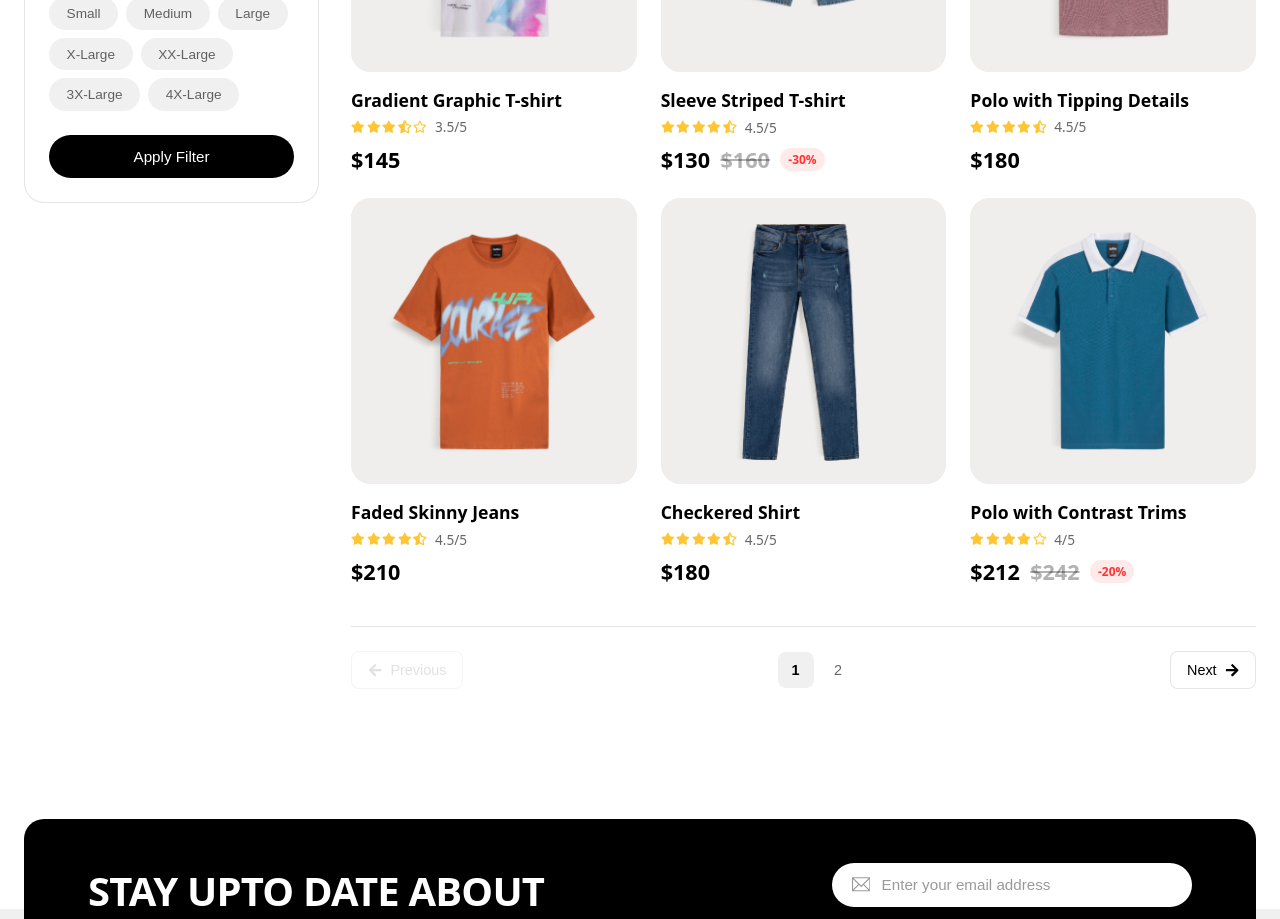
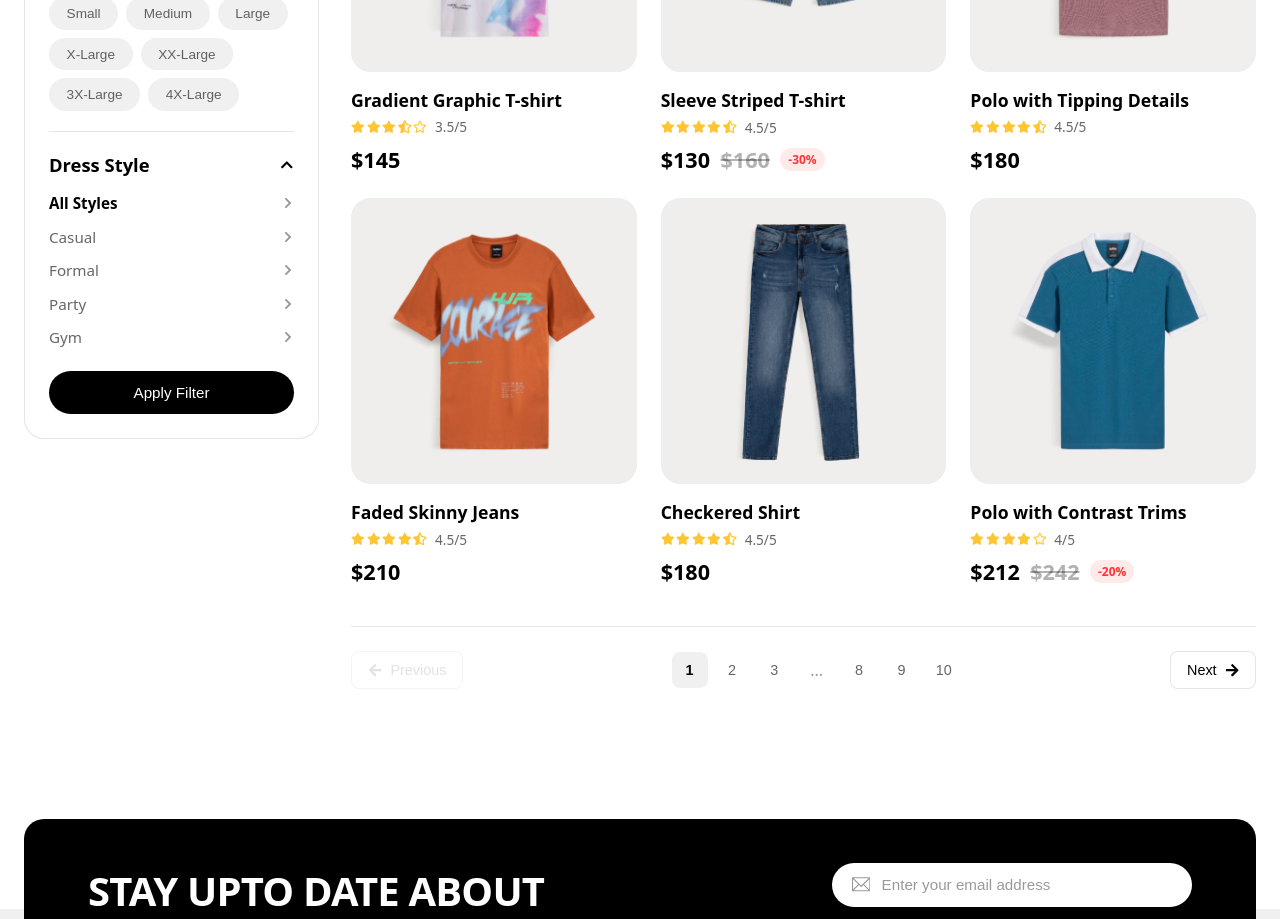
Before and after one commit to kazmiprostitchstudio-tech/react-assignment, a React (Vite) app: page /shop in a window 1280 px wide. Shown: the part 900-1819 px from the top of the page. Built offline with nearby package versions, Linux system fonts and the light colour scheme.

Commit message:
all code issue resolve

```diff
--- a/src/pages/Category/Category.css
+++ b/src/pages/Category/Category.css
@@ -536,3 +536,13 @@
     display: none;
   }
 }
+.pagination-dots {
+  display: flex;
+  align-items: center;
+  justify-content: center;
+  width: 36px;
+  height: 36px;
+  color: rgba(0, 0, 0, 0.4);
+  font-size: 1rem;
+  user-select: none;
+}
--- a/src/pages/Category/Category.jsx
+++ b/src/pages/Category/Category.jsx
@@ -29,12 +29,12 @@ import rel2 from "../../assets/related/related-2.png";
 import rel3 from "../../assets/related/related-3.png";
 import rel4 from "../../assets/related/related-4.png";
 
-// Comprehensive Dataset for Filtering
 const CATEGORY_PRODUCTS = [
   {
     id: "gradient-graphic-tshirt",
     title: "Gradient Graphic T-shirt",
     category: "T-shirts",
+    style: "Casual",
     image: rel2,
     price: 145,
     originalPrice: null,
@@ -48,6 +48,7 @@ const CATEGORY_PRODUCTS = [
     id: "polo-tipping-details",
     title: "Polo with Tipping Details",
     category: "Shirts",
+    style: "Formal",
     image: rel3,
     price: 180,
     originalPrice: null,
@@ -61,6 +62,7 @@ const CATEGORY_PRODUCTS = [
     id: "black-striped-tshirt",
     title: "Black Striped T-shirt",
     category: "T-shirts",
+    style: "Casual",
     image: rel4,
     price: 120,
     originalPrice: 150,
@@ -74,6 +76,7 @@ const CATEGORY_PRODUCTS = [
     id: "skinny-fit-jeans",
     title: "Skinny Fit Jeans",
     category: "Jeans",
+    style: "Party",
     image: p2,
     price: 240,
     originalPrice: 260,
@@ -87,6 +90,7 @@ const CATEGORY_PRODUCTS = [
     id: "checkered-shirt",
     title: "Checkered Shirt",
     category: "Shirts",
+    style: "Formal",
     image: p3,
     price: 180,
     originalPrice: null,
@@ -100,6 +104,7 @@ const CATEGORY_PRODUCTS = [
     id: "sleeve-striped-tshirt",
     title: "Sleeve Striped T-shirt",
     category: "T-shirts",
+    style: "Gym",
     image: p4,
     price: 130,
     originalPrice: 160,
@@ -113,6 +118,7 @@ const CATEGORY_PRODUCTS = [
     id: "vertical-striped-shirt",
     title: "Vertical Striped Shirt",
     category: "Shirts",
+    style: "Casual",
     image: p5,
     price: 212,
     originalPrice: 232,
@@ -126,6 +132,7 @@ const CATEGORY_PRODUCTS = [
     id: "courage-graphic-tshirt",
     title: "Courage Graphic T-shirt",
     category: "T-shirts",
+    style: "Casual",
     image: p6,
     price: 145,
     originalPrice: null,
@@ -139,6 +146,7 @@ const CATEGORY_PRODUCTS = [
     id: "loose-fit-bermuda-shorts",
     title: "Loose Fit Bermuda Shorts",
     category: "Shorts",
+    style: "Gym",
     image: p7,
     price: 80,
     originalPrice: null,
@@ -152,6 +160,7 @@ const CATEGORY_PRODUCTS = [
     id: "polo-contrast-trims",
     title: "Polo with Contrast Trims",
     category: "Shirts",
+    style: "Formal",
     image: rel1,
     price: 212,
     originalPrice: 242,
@@ -165,6 +174,7 @@ const CATEGORY_PRODUCTS = [
     id: "tshirt-tape-details",
     title: "T-shirt with Tape Details",
     category: "T-shirts",
+    style: "Casual",
     image: p1,
     price: 120,
     originalPrice: null,
@@ -178,6 +188,7 @@ const CATEGORY_PRODUCTS = [
     id: "faded-skinny-jeans",
     title: "Faded Skinny Jeans",
     category: "Jeans",
+    style: "Party",
     image: p8,
     price: 210,
     originalPrice: null,
@@ -190,6 +201,7 @@ const CATEGORY_PRODUCTS = [
 ];
 
 const CATEGORIES_LIST = ["T-shirts", "Shorts", "Shirts", "Hoodie", "Jeans"];
+const DRESS_STYLES = ["Casual", "Formal", "Party", "Gym"];
 const COLORS_LIST = [
   { id: "green", hex: "#00C12B" },
   { id: "red", hex: "#F50606" },
@@ -221,22 +233,21 @@ function StarRating({ rating }) {
 }
 
 function Category() {
-  // Filter States
   const [selectedCategory, setSelectedCategory] = useState("All");
+  const [selectedDressStyle, setSelectedDressStyle] = useState("All");
   const [maxPrice, setMaxPrice] = useState(250);
   const [selectedColor, setSelectedColor] = useState(null);
   const [selectedSize, setSelectedSize] = useState(null);
   const [sortBy, setSortBy] = useState("popular");
   const [mobileFilterOpen, setMobileFilterOpen] = useState(false);
 
-  // Pagination State
   const [currentPage, setCurrentPage] = useState(1);
   const itemsPerPage = 9;
 
-  // Realtime Filter & Sort Logic
   const filteredProducts = useMemo(() => {
     return CATEGORY_PRODUCTS.filter((item) => {
       if (selectedCategory !== "All" && item.category !== selectedCategory) return false;
+      if (selectedDressStyle !== "All" && item.style !== selectedDressStyle) return false;
       if (item.price > maxPrice) return false;
       if (selectedColor && item.color !== selectedColor) return false;
       if (selectedSize && !item.sizes.includes(selectedSize)) return false;
@@ -248,18 +259,17 @@ function Category() {
       if (sortBy === "rating") return b.rating - a.rating;
       return 0;
     });
-  }, [selectedCategory, maxPrice, selectedColor, selectedSize, sortBy]);
+  }, [selectedCategory, selectedDressStyle, maxPrice, selectedColor, selectedSize, sortBy]);
 
-  // Paginated Slicing
-  const totalPages = Math.ceil(filteredProducts.length / itemsPerPage) || 1;
+  const totalPages = Math.max(10, Math.ceil(filteredProducts.length / itemsPerPage) || 1);
   const currentDisplayed = filteredProducts.slice(
     (currentPage - 1) * itemsPerPage,
     currentPage * itemsPerPage
   );
 
-  // Reset Filters
   const handleResetFilters = () => {
     setSelectedCategory("All");
+    setSelectedDressStyle("All");
     setMaxPrice(250);
     setSelectedColor(null);
     setSelectedSize(null);
@@ -298,7 +308,7 @@ function Category() {
 
             <hr className="filter-divider" />
 
-            {/* Categories List */}
+            {/* Categories */}
             <ul className="category-filter-list">
               <li
                 className={selectedCategory === "All" ? "active" : ""}
@@ -321,7 +331,7 @@ function Category() {
 
             <hr className="filter-divider" />
 
-            {/* Price Filter */}
+            {/* Price */}
             <div className="filter-group">
               <div className="filter-group-header">
                 <h4>Price</h4>
@@ -345,7 +355,7 @@ function Category() {
 
             <hr className="filter-divider" />
 
-            {/* Colors Filter */}
+            {/* Colors */}
             <div className="filter-group">
               <div className="filter-group-header">
                 <h4>Colors</h4>
@@ -374,7 +384,7 @@ function Category() {
 
             <hr className="filter-divider" />
 
-            {/* Size Filter */}
+            {/* Size */}
             <div className="filter-group">
               <div className="filter-group-header">
                 <h4>Size</h4>
@@ -397,7 +407,36 @@ function Category() {
               </div>
             </div>
 
-            {/* Apply & Reset Buttons */}
+            <hr className="filter-divider" />
+
+            {/* Dress Style */}
+            <div className="filter-group">
+              <div className="filter-group-header">
+                <h4>Dress Style</h4>
+                <FaChevronUp className="accordion-icon" />
+              </div>
+              <ul className="category-filter-list">
+                <li
+                  className={selectedDressStyle === "All" ? "active" : ""}
+                  onClick={() => { setSelectedDressStyle("All"); setCurrentPage(1); }}
+                >
+                  <span>All Styles</span>
+                  <FaChevronRight className="cat-arrow" />
+                </li>
+                {DRESS_STYLES.map((style) => (
+                  <li
+                    key={style}
+                    className={selectedDressStyle === style ? "active" : ""}
+                    onClick={() => { setSelectedDressStyle(style); setCurrentPage(1); }}
+                  >
+                    <span>{style}</span>
+                    <FaChevronRight className="cat-arrow" />
+                  </li>
+                ))}
+              </ul>
+            </div>
+
+            {/* Actions */}
             <div className="filter-actions">
               <button
                 type="button"
@@ -406,7 +445,7 @@ function Category() {
               >
                 Apply Filter
               </button>
-              {(selectedCategory !== "All" || selectedColor || selectedSize || maxPrice < 250) && (
+              {(selectedCategory !== "All" || selectedDressStyle !== "All" || selectedColor || selectedSize || maxPrice < 250) && (
                 <button type="button" className="reset-filter-btn" onClick={handleResetFilters}>
                   Clear All
                 </button>
@@ -414,10 +453,9 @@ function Category() {
             </div>
           </aside>
 
-          {/* Right Product Grid Area */}
+          {/* Right Product Grid */}
           <main className="category-main-content">
 
-            {/* Header / Sort Row */}
             <div className="category-top-bar">
               <div className="category-title-wrap">
                 <h1 className="category-heading">Casual</h1>
@@ -454,7 +492,6 @@ function Category() {
               </div>
             </div>
 
-            {/* Dynamic 3x3 Grid */}
             {currentDisplayed.length > 0 ? (
               <div className="category-product-grid">
                 {currentDisplayed.map((product) => (
@@ -497,7 +534,6 @@ function Category() {
             <hr className="pagination-divider" />
 
             {/* Pagination Controls */}
-            {totalPages > 1 && (
             <div className="pagination-wrapper">
               <button
                 type="button"
@@ -509,16 +545,49 @@ function Category() {
               </button>
 
               <div className="pagination-numbers">
-                  {[...Array(totalPages)].map((_, i) => (
                 <button
-                      key={i + 1}
                   type="button"
-                      className={`page-num-btn ${currentPage === i + 1 ? "active" : ""}`}
-                      onClick={() => setCurrentPage(i + 1)}
+                  className={`page-num-btn ${currentPage === 1 ? "active" : ""}`}
+                  onClick={() => setCurrentPage(1)}
                 >
-                      {i + 1}
+                  1
                 </button>
-                  ))}
+                <button
+                  type="button"
+                  className={`page-num-btn ${currentPage === 2 ? "active" : ""}`}
+                  onClick={() => setCurrentPage(2)}
+                >
+                  2
+                </button>
+                <button
+                  type="button"
+                  className={`page-num-btn ${currentPage === 3 ? "active" : ""}`}
+                  onClick={() => setCurrentPage(3)}
+                >
+                  3
+                </button>
+                <span className="pagination-dots">...</span>
+                <button
+                  type="button"
+                  className={`page-num-btn ${currentPage === 8 ? "active" : ""}`}
+                  onClick={() => setCurrentPage(8)}
+                >
+                  8
+                </button>
+                <button
+                  type="button"
+                  className={`page-num-btn ${currentPage === 9 ? "active" : ""}`}
+                  onClick={() => setCurrentPage(9)}
+                >
+                  9
+                </button>
+                <button
+                  type="button"
+                  className={`page-num-btn ${currentPage === totalPages ? "active" : ""}`}
+                  onClick={() => setCurrentPage(totalPages)}
+                >
+                  {totalPages}
+                </button>
               </div>
 
               <button
@@ -530,7 +599,6 @@ function Category() {
                 Next <FaArrowRight />
               </button>
             </div>
-            )}
 
           </main>
 
```
Lines whose indentation alone changed are shown as unchanged.
